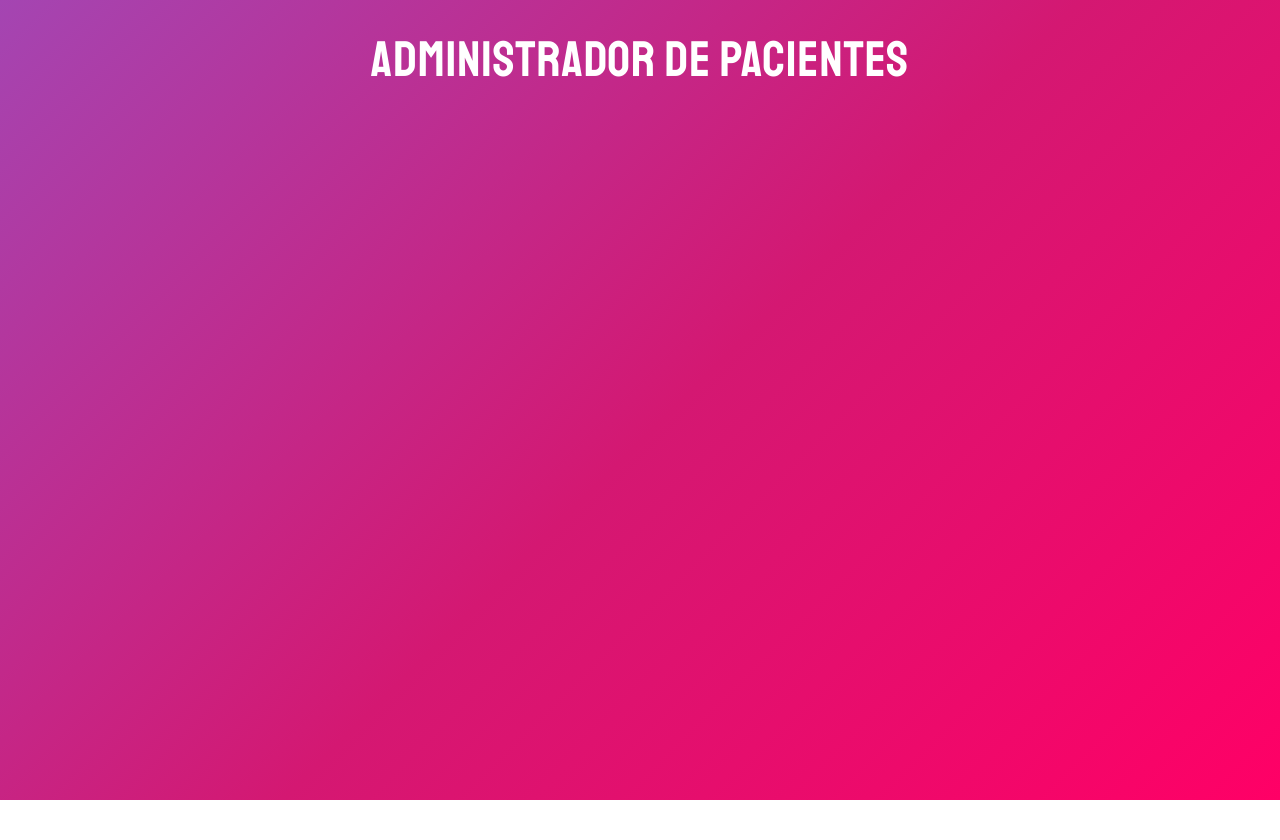
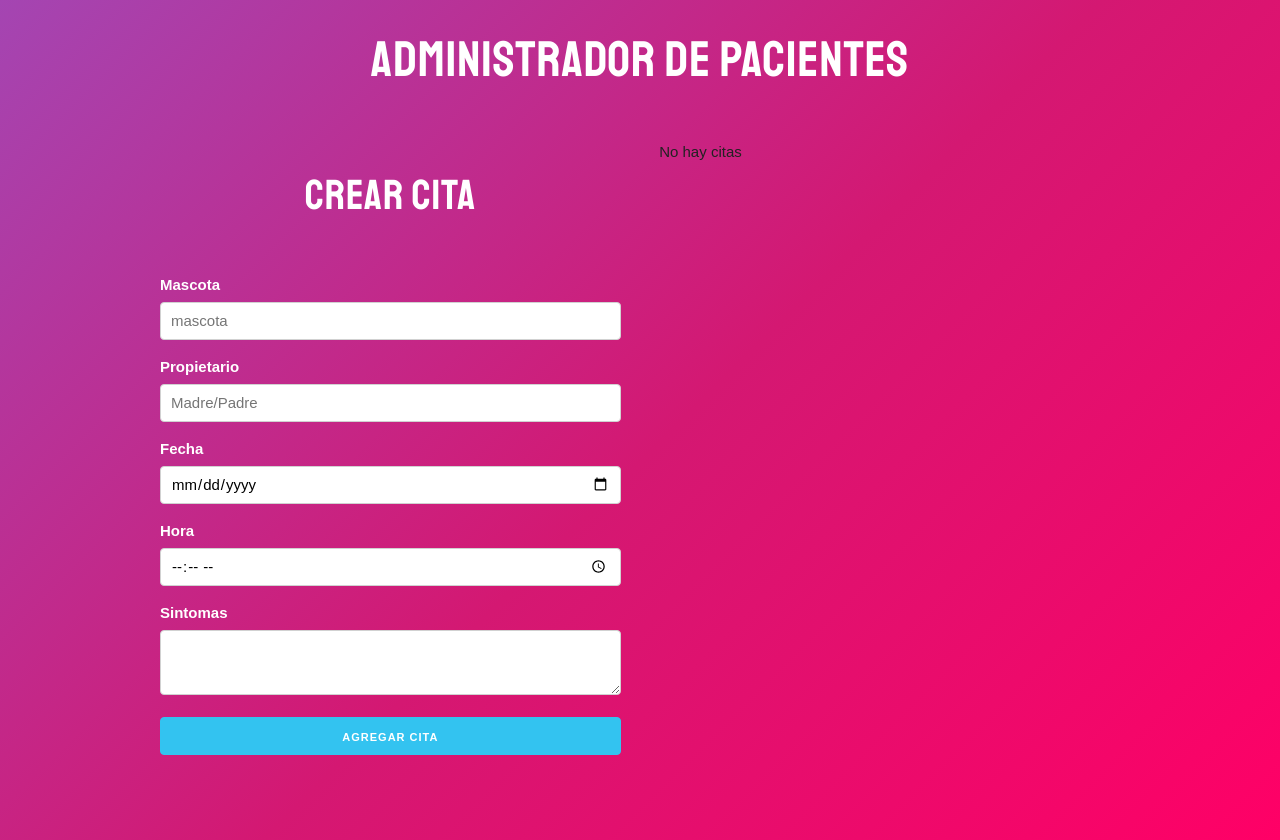
Before and after one commit to Erick-SN/ReactExample, a React (Create React App) app: page / in a window 1280 px wide. Before the commit the page ends 800 px from the top, so only its background shows below. Built offline with nearby package versions, Linux system fonts and the light colour scheme.

Commit message:
Hooks useForm and useCitas were created

```diff
--- a/src/App.js
+++ b/src/App.js
@@ -1,8 +1,24 @@
+import Form from './components/Form';
+import { useCitas } from './hooks/useCitas';
+import CitaItem from './components/CitaItem';
 const App = () => {
+  const { cita, createCita } = useCitas();
   return (
     <>
-      <div>
-        <h1>Administrador de pacientes</h1>
+      <h1>Administrador de pacientes</h1>
+      <div className="container">
+        <div className="row">
+          <div className="one-half column">
+            <Form createCita={createCita} />
+          </div>
+          <div className="one-half column">
+            {cita.length ? (
+              cita.map((cita) => <CitaItem cita={cita} key={cita.id} />)
+            ) : (
+              <p>No hay citas</p>
+            )}
+          </div>
+        </div>
       </div>
     </>
   );
--- /dev/null
+++ b/src/components/CitaItem.js
@@ -0,0 +1,13 @@
+const CitaItem = () => {
+  return (
+    <>
+      <div className="cita">
+        <p>
+          Mascota: <span></span>
+        </p>
+      </div>
+    </>
+  );
+};
+
+export default CitaItem;
--- /dev/null
+++ b/src/components/Form.js
@@ -0,0 +1,86 @@
+import { useForm } from '../hooks/useForm';
+
+const Form = ({ createCita }) => {
+  const { state, error, handleChange, resetState, setError } = useForm({
+    mascota: '',
+    propietario: '',
+    fecha: '',
+    hora: '',
+    sintomas: '',
+  });
+  const { mascota, propietario, fecha, hora, sintomas } = state;
+
+  const submitCita = (e) => {
+    e.preventDefault();
+    if (
+      mascota.trim() === '' ||
+      propietario.trim() === '' ||
+      fecha.trim() === '' ||
+      hora.trim() === '' ||
+      sintomas.trim() === ''
+    ) {
+      setError(true);
+      return;
+    }
+    setError(false);
+    state.id = new Date().getTime();
+    createCita(state);
+    resetState();
+  };
+  return (
+    <>
+      <h2>Crear Cita</h2>
+      {error ? (
+        <p className="alerta-error">Todos los campos son obligatorios</p>
+      ) : null}
+      <form onSubmit={submitCita}>
+        <label>Mascota</label>
+        <input
+          type="text"
+          name="mascota"
+          value={mascota}
+          onChange={handleChange}
+          className="u-full-width"
+          placeholder="mascota"
+        />
+        <label>Propietario</label>
+        <input
+          type="text"
+          name="propietario"
+          value={propietario}
+          onChange={handleChange}
+          className="u-full-width"
+          placeholder="Madre/Padre"
+        />
+        <label>Fecha</label>
+        <input
+          type="date"
+          name="fecha"
+          value={fecha}
+          onChange={handleChange}
+          className="u-full-width"
+        />
+        <label>Hora</label>
+        <input
+          type="time"
+          name="hora"
+          value={hora}
+          onChange={handleChange}
+          className="u-full-width"
+        />
+        <label>Sintomas</label>
+        <textarea
+          name="sintomas"
+          value={sintomas}
+          onChange={handleChange}
+          className="u-full-width"
+        ></textarea>
+        <button type="submit" className="u-full-width button-primary">
+          Agregar Cita
+        </button>
+      </form>
+    </>
+  );
+};
+
+export default Form;
--- /dev/null
+++ b/src/hooks/useCitas.js
@@ -0,0 +1,9 @@
+import { useState } from 'react';
+
+export const useCitas = (initialState = []) => {
+  const [cita, setCita] = useState(initialState);
+  const createCita = (newCita) => {
+    setCita([...cita, newCita]);
+  };
+  return { cita, createCita };
+};
--- /dev/null
+++ b/src/hooks/useForm.js
@@ -0,0 +1,16 @@
+import { useState } from 'react';
+
+export const useForm = (initialState = {}) => {
+  const [state, setState] = useState(initialState);
+  const [error, setError] = useState(false);
+
+  const handleChange = (e) => {
+    setState({
+      ...state,
+      [e.target.name]: e.target.value,
+    });
+  };
+  const resetState = () => setState(initialState);
+
+  return { state, error, handleChange, resetState, setError };
+};
```
